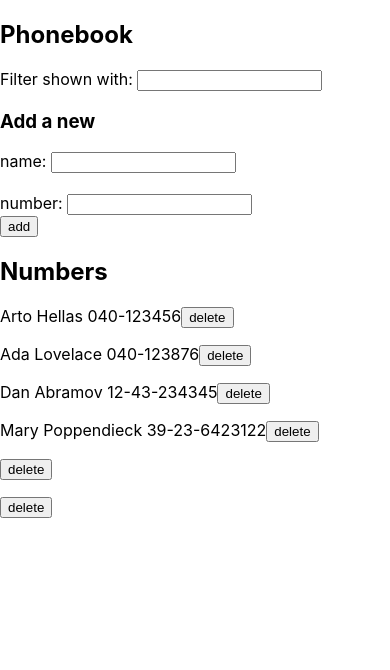
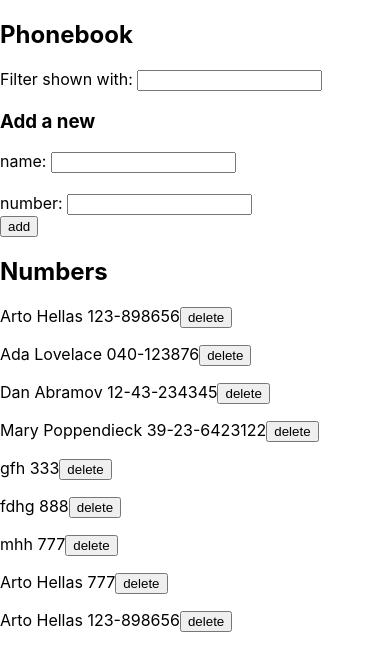
Before and after one commit to Titania01/fullstackopen-ex, a React (Create React App) app in the folder part2/phonebook/: page / in a window 390 px wide. Shown: the top 670 px of the page. Built offline with nearby package versions, Linux system fonts and the light colour scheme; data requests are answered from the project's data file.

Commit message:
feat: phonebook step11 ex2.19

```diff
--- a/part2/phonebook/db.json
+++ b/part2/phonebook/db.json
@@ -2,7 +2,7 @@
   "persons": [
     {
       "name": "Arto Hellas",
-      "number": "040-123456",
+      "number": "123-898656",
       "id": 1
     },
     {
@@ -20,49 +20,30 @@
       "number": "39-23-6423122",
       "id": 4
     },
-    [
+    {
+      "name": "gfh",
+      "number": "333",
+      "id": 5
+    },
+    {
+      "name": "fdhg",
+      "number": "888",
+      "id": 6
+    },
+    {
+      "name": "mhh",
+      "number": "777",
+      "id": 7
+    },
     {
       "name": "Arto Hellas",
-        "number": "040-123456",
-        "id": 1
+      "number": "777",
+      "id": 8
     },
     {
-        "name": "Ada Lovelace",
-        "number": "39-44-5323523",
-        "id": 2
-      },
-      {
-        "name": "Dan Abramov",
-        "number": "12-43-234345",
-        "id": 3
-      },
-      {
-        "name": "Mary Poppendieck",
-        "number": "39-23-6423122",
-        "id": 4
-      }
-    ],
-    [
-      {
       "name": "Arto Hellas",
-        "number": "040-123456",
-        "id": 1
-      },
-      {
-        "name": "Ada Lovelace",
-        "number": "39-44-5323523",
-        "id": 2
-      },
-      {
-        "name": "Dan Abramov",
-        "number": "12-43-234345",
-        "id": 3
-      },
-      {
-        "name": "Mary Poppendieck",
-        "number": "39-23-6423122",
-        "id": 4
+      "number": "123-898656",
+      "id": 9
     }
   ]
-  ]
 }
--- a/part2/phonebook/src/App.jsx
+++ b/part2/phonebook/src/App.jsx
@@ -2,6 +2,8 @@ import React, { useState, useEffect } from 'react'
 import Filter from "./components/Filter"
 import Person from "./components/Person"
 import PersonForm from "./components/PersonForm"
+import Notification from "./components/Notification"
+import "./index.css"
 
 import * as phones from "./services/phones"
 
@@ -10,6 +12,7 @@ const App = () => {
   const [ newName, setNewName ] = useState('')
   const [ newNumber, setNewNumber ] = useState('')
   const [query, setQuery] = useState('')
+  const [message, setMessage] = useState(null)
 
   useEffect(() => {
     phones.getAll().then((response)=> {
@@ -20,24 +23,17 @@ const App = () => {
 
   const addPerson = (event) => {
     event.preventDefault()
+    console.log('im here',{persons});
+    if (!newName.trim()) return null;
 
-    if (!newName.trim()) return null;
-    // if (
-    //   persons.find(
-    //     (person) =>
-    //     person.name.toLowerCase().trim() === newName.toLowerCase().trim()
-    //   )
-    // ){
-    //   window.alert(`${newName} is already added to phonebook`);
-    //   setNewName("")
-    //   return;
-    const existingUser = persons.find (
+    const existingUser = persons.find(
       (person) =>
-        person.name.toLowerCase().trim() === newName.toLowerCase()
+        (person.name).toLowerCase().trim() === newName.toLowerCase()
       );
-      if(existingUser) {
-        if(window.confirm (
-          `${newName} is already added to phonebook, replace the old number with a new one?`
+
+        if(existingUser) {
+          if(window.confirm (
+            `${newName} is already added to phonebook, replace the old number with a new one?`
           )
         ){
           const id = existingUser.id;
@@ -55,17 +51,32 @@ const App = () => {
               );
               setNewName("");
               setNewNumber("");
-              return;
+              return null;
             });
-            return;
+
         }
     const newObject = { name: newName.trim(), number: newNumber.trim()}
     phones.create(newObject).then((res) => {
       setPersons([...persons, res.data])
+      setMessage(`updated ${newName}`)
+      setTimeout(() => {
+        setMessage(null)
+      }, 5000);
       setNewName("");
       setNewNumber("");
     })
-  }
+      }
+      else{
+        phones.create({name:newName,number:newNumber})
+        .then(({data}) => {
+          setPersons(persons.concat(data))
+          setMessage(`Added ${newName}`)
+          setTimeout(() => {
+            setMessage(null)
+          }, 5000);
+        })
+      }
+
   };
 
   const filteredPersons = persons.filter(person => person.name?.trim().toLowerCase().indexOf(query.trim().toLowerCase()) > -1)
@@ -79,6 +90,7 @@ const App = () => {
   return (
     <div>
       <h2>Phonebook</h2>
+      { message && <Notification message={message}/> }
       <Filter everything={query} handleEverything={e => setQuery(e.target.value)} />
       <h3>Add a new</h3>
       <PersonForm
--- /dev/null
+++ b/part2/phonebook/src/components/Notification.jsx
@@ -0,0 +1,12 @@
+const Notification = ({ message }) => {
+  if (message === null) {
+    return message
+  }
+
+  return (
+    <div className='message'>
+      {message}
+    </div>
+  )
+}
+export default Notification
--- a/part2/phonebook/src/index.css
+++ b/part2/phonebook/src/index.css
@@ -1,13 +1,24 @@
 body {
   margin: 0;
-  font-family: -apple-system, BlinkMacSystemFont, 'Segoe UI', 'Roboto', 'Oxygen',
-    'Ubuntu', 'Cantarell', 'Fira Sans', 'Droid Sans', 'Helvetica Neue',
+  font-family: -apple-system, BlinkMacSystemFont, "Segoe UI", "Roboto", "Oxygen",
+    "Ubuntu", "Cantarell", "Fira Sans", "Droid Sans", "Helvetica Neue",
     sans-serif;
   -webkit-font-smoothing: antialiased;
   -moz-osx-font-smoothing: grayscale;
 }
 
 code {
-  font-family: source-code-pro, Menlo, Monaco, Consolas, 'Courier New',
+  font-family: source-code-pro, Menlo, Monaco, Consolas, "Courier New",
     monospace;
 }
+
+.message {
+  color: green;
+  background: lightgrey;
+  font-size: 20px;
+  border-style: solid;
+  border-radius: 5px;
+  padding: 10px;
+  margin-bottom: 10px;
+  width: 75%;
+}
```
Lines whose indentation alone changed are shown as unchanged.
